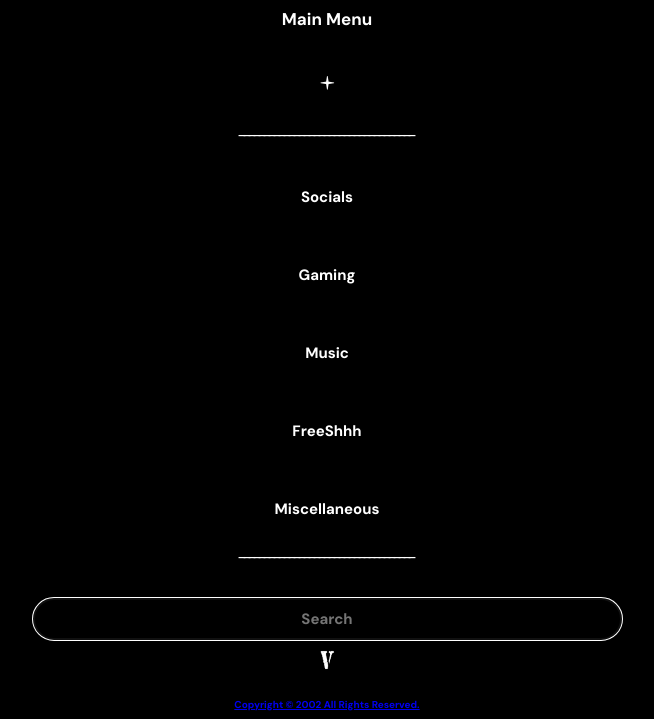
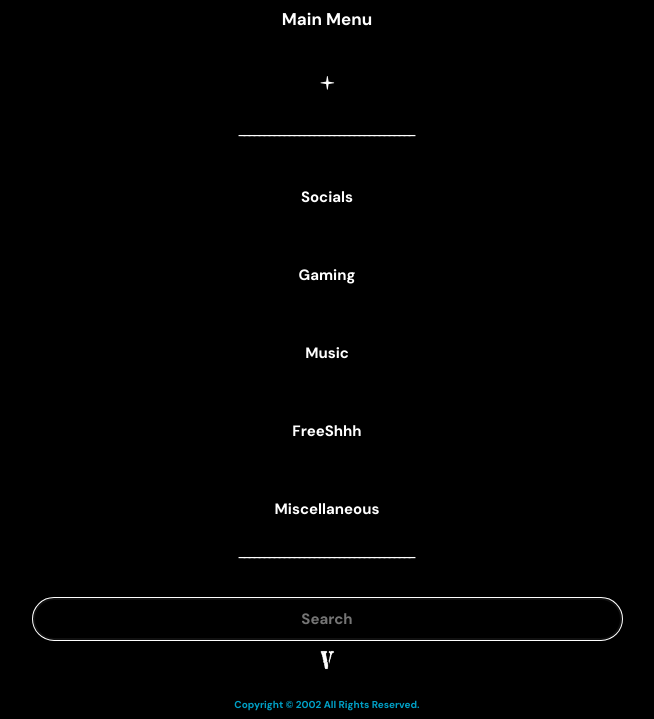
Before and after one commit to vlonebroken/vlonebroken.github.io, a plain HTML site: page indexNoScripts.html in a window 1280 px wide. In both pictures the pointer is over the link "Copyright © 2002 All Rights Reserved.". Shown: the part 211-930 px from the top of the page, without its empty margins (313-967 px from the left). Drawn offline with Linux system fonts and the light colour scheme.

Commit message:
Update indexNoScripts.html

```diff
--- a/indexNoScripts.html
+++ b/indexNoScripts.html
@@ -17,6 +17,17 @@
         body {
             background-color: #000000;
 
+        }
+
+        a {
+            color: #0060B6;
+            text-decoration: none;
+        }
+
+        a:hover {
+            color:#00A0C6;
+            text-decoration:none;
+            cursor:pointer;
         }
 
         h1 {
```
